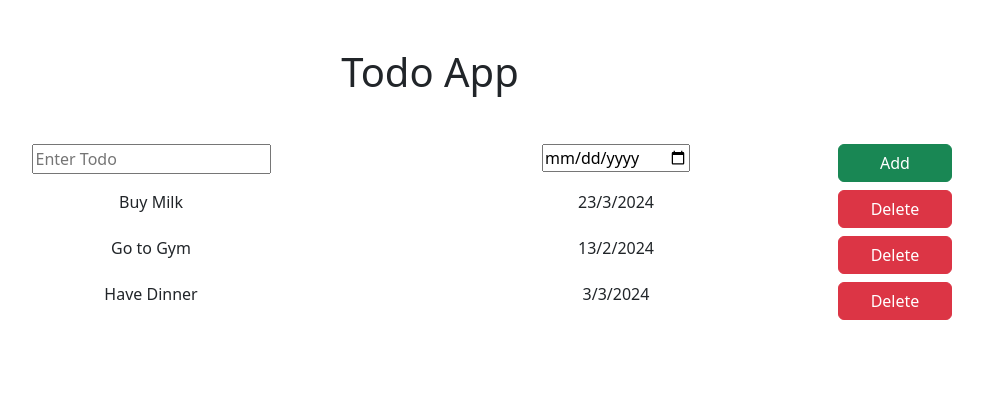
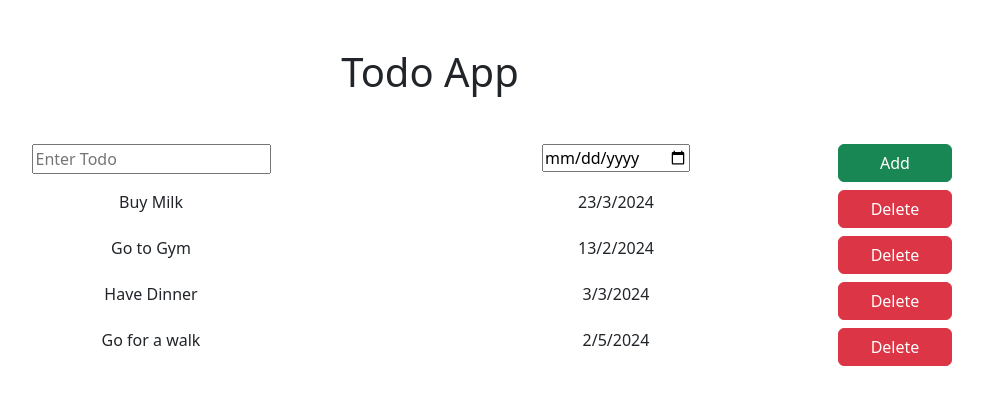
Before and after one commit to Arslanj9/React-Bootstrap_TodoApp, a React (Vite) app: page / in a window 1280 px wide. Shown: the top 404 px of the page, without its empty margins (210-1193 px from the left). Built offline with nearby package versions, Linux system fonts and the light colour scheme.

Commit message:
Used map method for TodoItems

```diff
--- a/src/App.jsx
+++ b/src/App.jsx
@@ -15,6 +15,10 @@ const App = () => {
     {
       name: "Have Dinner",
       date: "3/3/2024"
+    },
+    {
+      name: "Go for a walk",
+      date: "2/5/2024"
     }
   ];
 
--- a/src/components/AddTodo.jsx
+++ b/src/components/AddTodo.jsx
@@ -3,14 +3,14 @@ import styles from './AddTodo.module.css'
 const AddTodo = () => {
   return (
     <>
-      <div class="row container mt-2 mx-5">
-        <div class="col-6">
+      <div className="row container mt-2 mx-5">
+        <div className="col-6">
           <input type="text" placeholder="Enter Todo" />
         </div>
-        <div class="col-4">
+        <div className="col-4">
           <input type="date" />
         </div>
-        <div class="col-2">
+        <div className="col-2">
           <button type="button" className={`${styles.AddBtn} btn btn-success`}>
             Add
           </button>
--- a/src/components/TodoItem.jsx
+++ b/src/components/TodoItem.jsx
@@ -4,10 +4,10 @@ const TodoItem1 = ({todoName, todoDate}) => {
 
   return (
     <>
-      <div class="row container mt-2 mx-5">
-        <div class="col-6">{todoName}</div>
-        <div class="col-4">{todoDate}</div>
-        <div class="col-2">
+      <div className="row container mt-2 mx-5">
+        <div className="col-6">{todoName}</div>
+        <div className="col-4">{todoDate}</div>
+        <div className="col-2">
           <button type="button" className={`${styles.deleteBtn} btn btn-danger`}>
             Delete
           </button>
--- a/src/components/TodoItems.jsx
+++ b/src/components/TodoItems.jsx
@@ -2,11 +2,12 @@ import TodoItem from './TodoItem'
 
 const TodoItems = ({items}) => {
 
+
   return (
     <>
-      <TodoItem todoName={items[0].name} todoDate={items[0].date} />
-      <TodoItem todoName={items[1].name} todoDate={items[1].date} />
-      <TodoItem todoName={items[2].name} todoDate={items[2].date} />
+      {items.map((item, index) =>
+        <TodoItem key={index} todoName={item.name} todoDate={item.date}/>
+      )}
     </>
   );
 };
```
